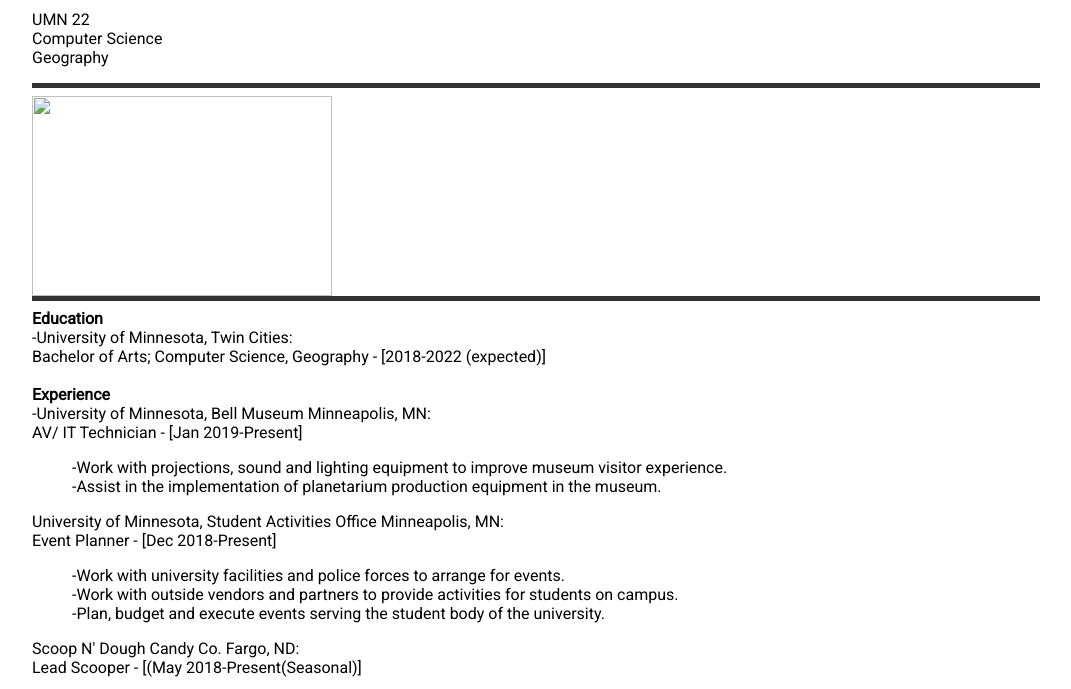
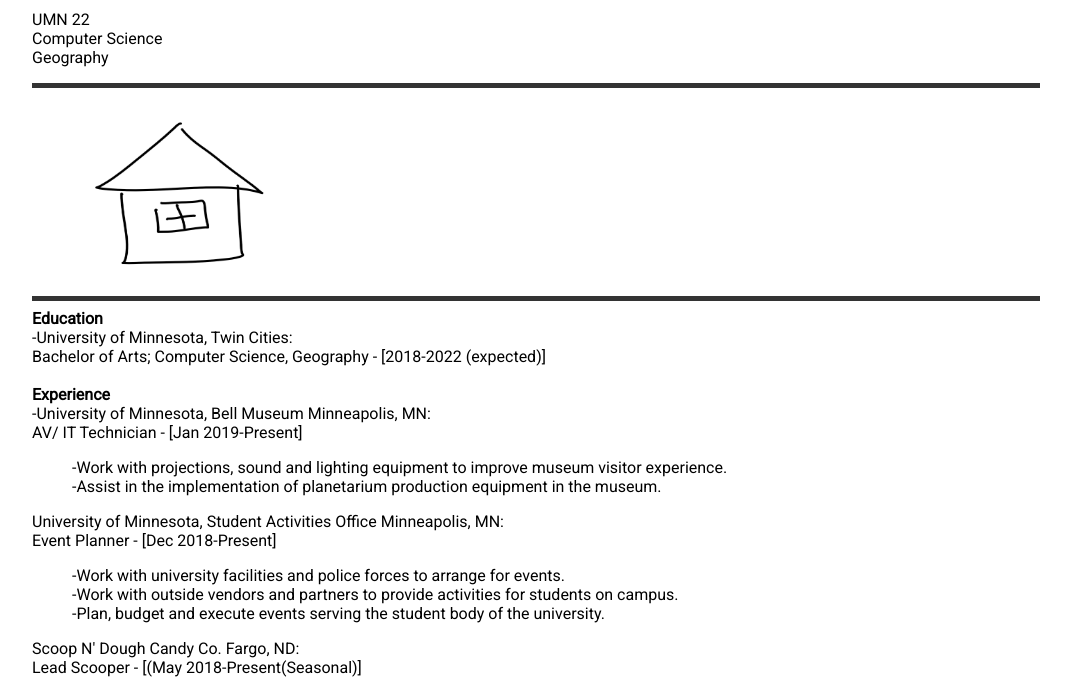
Before and after one commit to njwitthoeft/njwitthoeft.github.io, a plain HTML site: page new.html in a window 1280 px wide. Shown: the part 111-800 px from the top of the page, without its empty margins (104-1175 px from the left). Drawn offline with Linux system fonts and the light colour scheme.

Commit message:
Update new.html

```diff
--- a/new.html
+++ b/new.html
@@ -31,10 +31,10 @@
 		<div class="flip-container" ontouchstart="this.classList.toggle('hover');">
 		<div class="flipper">
 			<div class="front">
-				<img src ="home.png" alt "Home" style ="width:300px;height:200px;">
+				<img src ="Images/home.png" alt "Home" style ="width:300px;height:200px;">
 			</div>
 			<div class="back">
-				<img src ="home.png" alt ="Home" style ="width:300px;height:200px;">
+				<img src ="Images/hometxt.png" alt ="Home" style ="width:300px;height:200px;">
 			</div>
 		</div>
 	</div>
```
